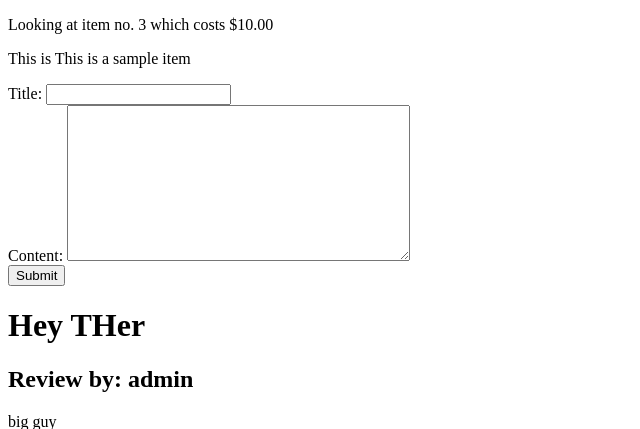
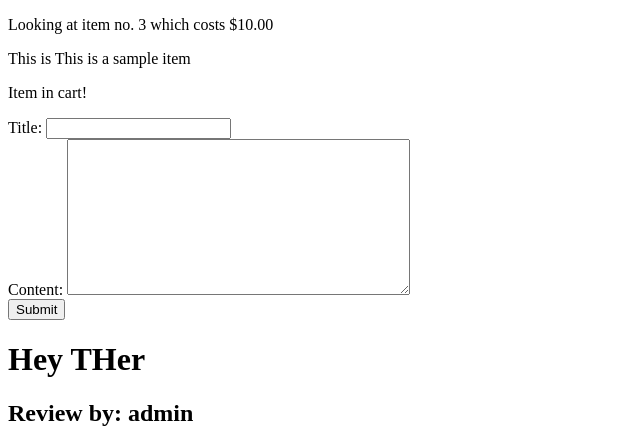
Before and after one commit to ZenBubble/bublstore, a Django app: page /store/3 in a window 1280 px wide. Shown: the top 429 px of the page, without its empty margins (0-640 px from the left). Run offline with Django 5.2, Linux system fonts and the light colour scheme; a user stored in the database is signed in; data comes from the database, SQL or seed files in the repository; both versions use the stored data as it was after the commit; some libraries are stand-ins or nearby versions.

Commit message:
Added cart backend (no frontend)
Can only add one of each item, but since this store would be for services, thats fine

```diff
--- a/store/models.py
+++ b/store/models.py
@@ -1,20 +1,30 @@
 from django.db import models
 from django.contrib.auth.models import User
-
-class Cart(models.Model):
-    user = models.OneToOneField(User,on_delete=models.CASCADE)
-    def __str__(self):
-        return self.name
+from django.dispatch import receiver
+from django.db.models.signals import post_save
 
 class Item(models.Model):
-    # cart = models.ForeignKey(Cart, on_delete=models.CASCADE)
     name = models.CharField(max_length=200)
     cost = models.DecimalField(max_digits=10, decimal_places=2)
 
     def __str__(self):
         return self.name
-    def num_review(self): #TODO: return number of reviews linked with this object
+    def num_review(self):
         return self.review_set.all().count()
+
+class Cart(models.Model):
+    user = models.OneToOneField(User,on_delete=models.CASCADE)
+    items = models.ManyToManyField(Item, blank=True)
+    def __str__(self):
+        return (self.user.username + "'s cart")
+    def total_cost(self):
+        return sum(item.cost for item in self.items.all())
+
+# automatically creates the cart object and assigns to the new user
+@receiver(post_save, sender=User)
+def cart_create(sender, instance=None, created=False, **kwargs):
+    if created:
+        Cart.objects.create(user=instance,)
 
 class Review(models.Model):
     user = models.ForeignKey(User,on_delete=models.CASCADE)
--- a/store/templates/store/index.html
+++ b/store/templates/store/index.html
@@ -12,6 +12,7 @@
     <!-- display welcome message if logged in, else display login/register  -->
     {% if request.user.is_authenticated %}
         <p>Hello, {{request.user}}</p>
+        <a href="{% url 'store:cart' %}">My cart</a>
         <a href="{% url 'store:logout' %}">Logout</a>
     {% else %}
         <a href="{% url 'store:login' %}">Login</a>
--- a/store/templates/store/item.html
+++ b/store/templates/store/item.html
@@ -13,8 +13,13 @@
         <p>{{message}}</p>
     {% endfor %}
 
-    <!-- allow user to post review, else display error -->
+    <!-- allow user to post review/add to cart, else display login message -->
     {% if request.user.is_authenticated %}
+    {% if item in request.user.cart.items.all %}
+        <p>Item in cart!</p>
+    {% else %}
+        <p>Add to cart?</p>
+    {% endif %}
     <form method="post" action={{item.id}}>
         <table>
             {{form}}
--- a/store/urls.py
+++ b/store/urls.py
@@ -12,6 +12,8 @@ urlpatterns = [
     path("login", views.loginView, name="login"),
     # /store/register/
     path("register", views.register, name="register"),
+    # /store/cart
+    path("cart", views.cart, name="cart"),
 
     # logout path, not directly accessible
     path("logout", views.logoutView, name="logout"),
--- a/store/views.py
+++ b/store/views.py
@@ -77,3 +77,9 @@ def register(request):
         "form": form
     }
     return render(request, "store/register.html", context)
+
+# cart page
+def cart(request):
+    context = {
+    }
+    return render(request, "store/cart.html", context)
```
Also changed, not shown: store/templates/store/cart.html (added, +33 -0 lines), db.sqlite3, store/migrations/0012_cart_items_cart_user.py (added).
